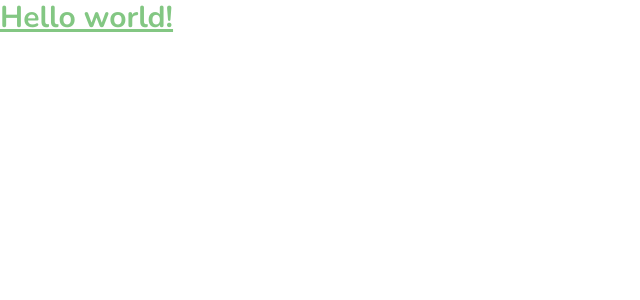
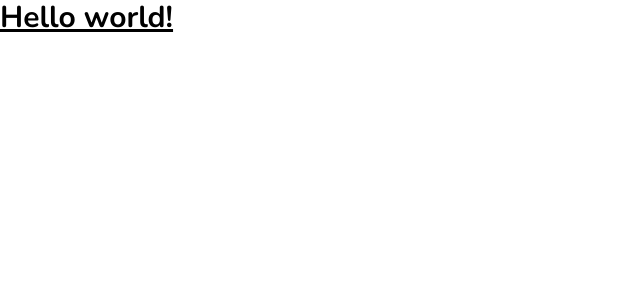
Before and after one commit to behong1999/EnPals, a React (Vite) app: page / in a window 1280 px wide. Shown: the top 300 px of the page, without its empty margins (0-640 px from the left). Built offline with nearby package versions, Linux system fonts and the light colour scheme.

Commit message:
tailwind.config.js changes

```diff
--- a/tailwind.config.js
+++ b/tailwind.config.js
@@ -4,17 +4,18 @@ export default {
   theme: {
     extend: {
       colors: {
-        dark_green: {
-          DEFAULT: '#132a13',
-          100: '#040804',
-          200: '#081108',
-          300: '#0b190b',
-          400: '#0f220f',
-          500: '#132a13',
-          600: '#2f682f',
-          700: '#4ba64b',
-          800: '#83c783',
-          900: '#c1e3c1',
+        primary: {
+          DEFAULT: 'primary-500',
+          50: '#F3F7EE',
+          100: '#D8E5CB',
+          200: '#C6D8B2',
+          300: '#ABC68E',
+          400: '#9BBB79',
+          500: '#82AA57',
+          600: '#769B4F',
+          700: '#5C793E',
+          800: '#485E30',
+          900: '#374725',
         },
         hunter_green: {
           DEFAULT: '#31572c',
```
